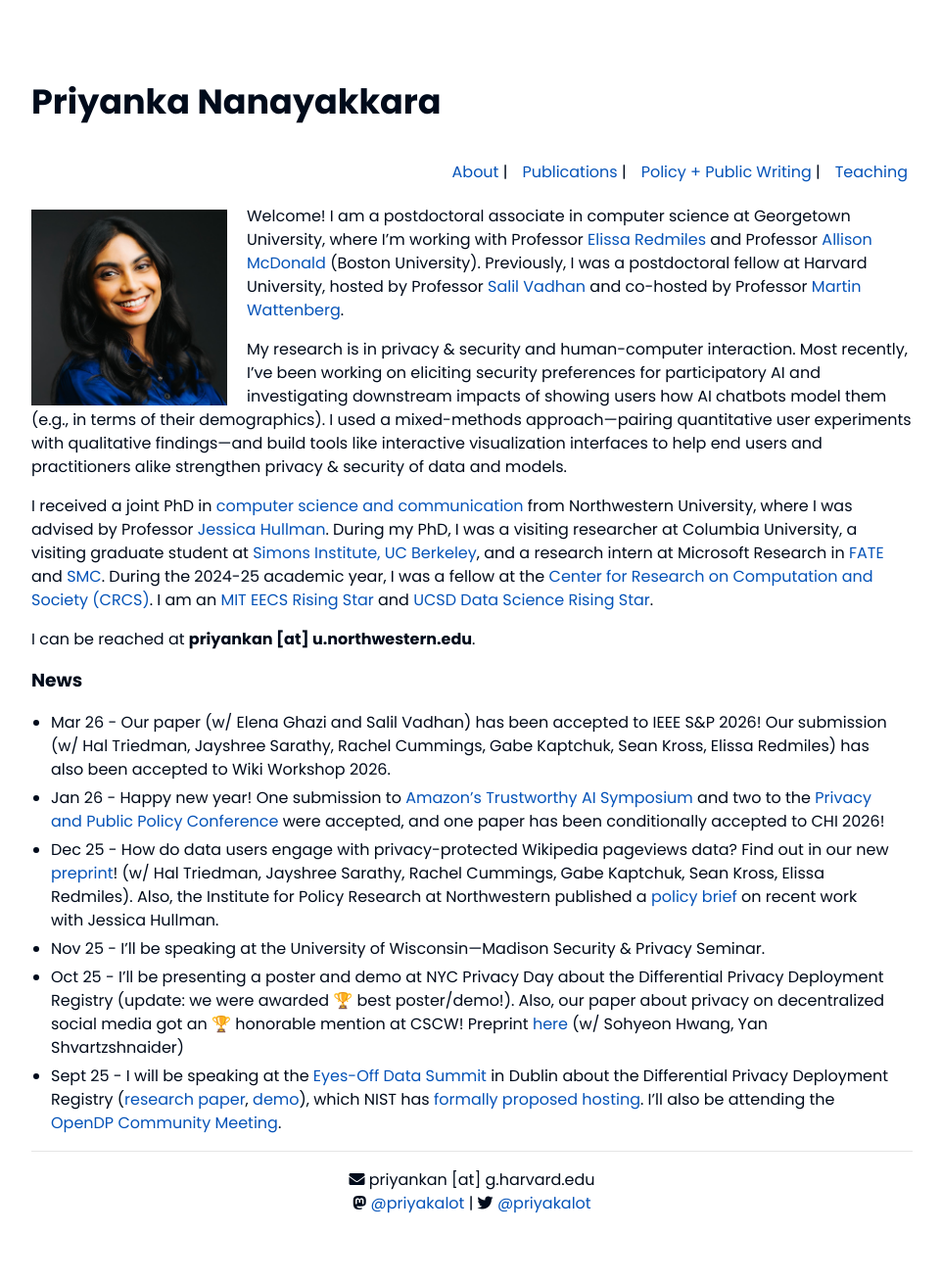
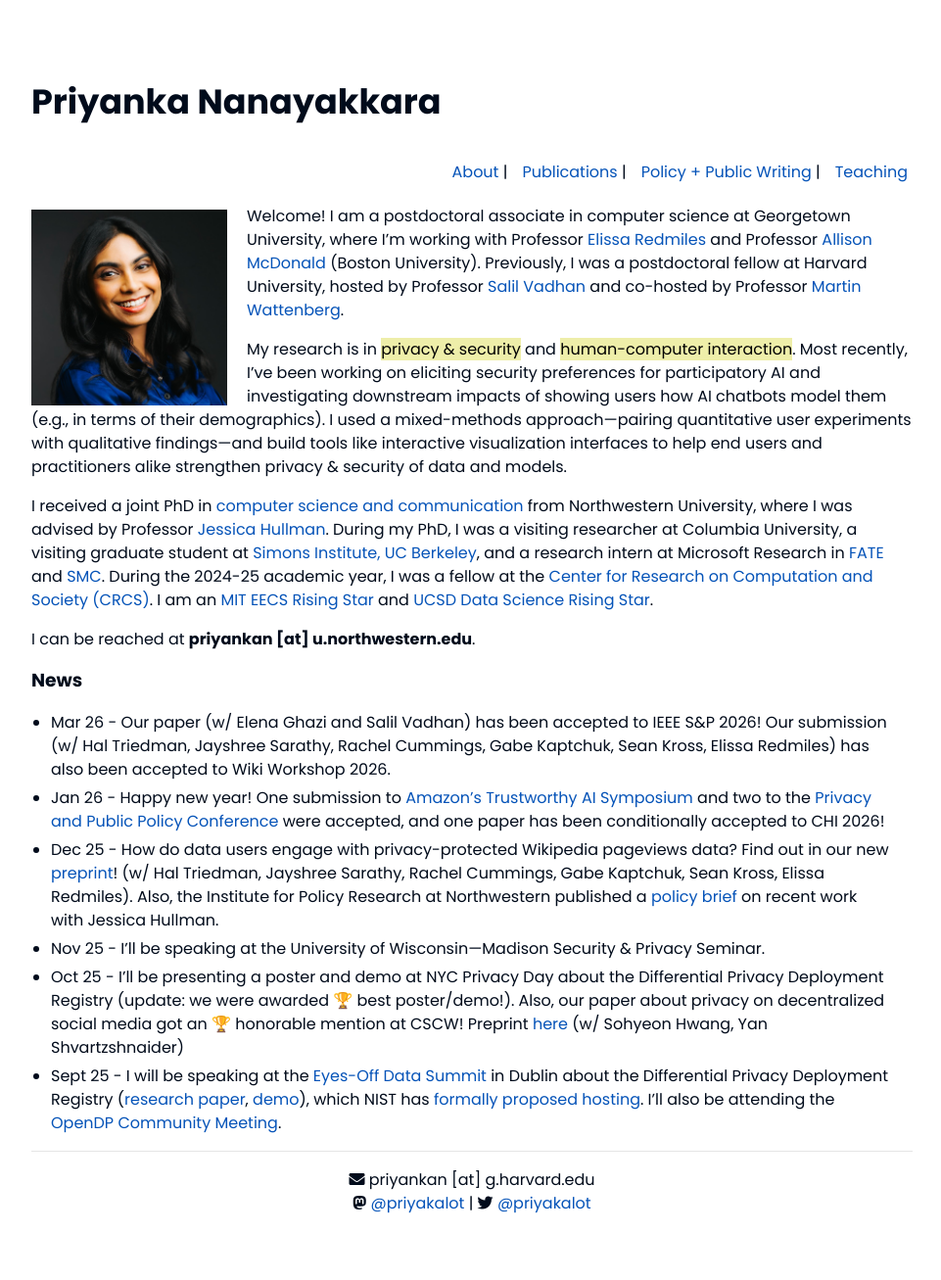
Before and after one commit to priyakalot/priyakalot.github.io, a Jekyll site: the page built from index.md, in a window 1280 px wide. Shown: the whole page at 98% size, without its empty margins (158-1119 px from the left). Built offline with Jekyll 4.4.1, drawn with Linux system fonts in a browser that asks for light colours; nearby versions of some CDN libraries.

```diff
--- a/index.md
+++ b/index.md
@@ -5,7 +5,7 @@ layout: default
 
 Welcome! I am a postdoctoral associate in computer science at Georgetown University, where I'm working with Professor <a href="https://elissaredmiles.com/" target="_blank">Elissa Redmiles</a> and Professor <a href="https://amcdon.com/" target="_blank">Allison McDonald</a> (Boston University). Previously, I was a postdoctoral fellow at Harvard University, hosted by Professor <a href="https://salil.seas.harvard.edu/" target="_blank">Salil Vadhan</a> and co-hosted by Professor <a href="https://www.bewitched.com/" target="_blank">Martin Wattenberg</a>.
 
-My research is in privacy & security and human-computer interaction. Most recently, I've been working on eliciting security preferences for participatory AI and investigating downstream impacts of showing users how AI chatbots model them (e.g., in terms of their demographics). I used a mixed-methods approach—pairing quantitative user experiments with qualitative findings—and build tools like interactive visualization interfaces to help end users and practitioners alike strengthen privacy & security of data and models.
+My research is in <mark>privacy & security</mark> and <mark>human-computer interaction</mark>. Most recently, I've been working on eliciting security preferences for participatory AI and investigating downstream impacts of showing users how AI chatbots model them (e.g., in terms of their demographics). I used a mixed-methods approach—pairing quantitative user experiments with qualitative findings—and build tools like interactive visualization interfaces to help end users and practitioners alike strengthen privacy & security of data and models.
 
 I received a joint PhD in <a href="https://tsb.northwestern.edu/" target="_blank">computer science and communication</a> from Northwestern University, where I was advised by Professor <a href="http://users.eecs.northwestern.edu/~jhullman/" target="_blank">Jessica Hullman</a>. During my PhD, I was a visiting researcher at Columbia University, a visiting graduate student at <a href="https://simons.berkeley.edu/programs/datadriven2022" target="_blank">Simons Institute, UC Berkeley</a>, and a research intern at Microsoft Research in <a href="https://www.microsoft.com/en-us/research/theme/fate/" target="_blank">FATE</a> and <a href="https://socialmediacollective.org/" target="_blank">SMC</a>. During the 2024-25 academic year, I was a fellow at the <a href="https://crcs.seas.harvard.edu/news/2025/05/crcs-closes-after-20-years" target="_blank">Center for Research on Computation and Society (CRCS)</a>. I am an <a href="https://risingstars-eecs.mit.edu/" target="_blank">MIT EECS Rising Star</a> and <a href="https://datascience.ucsd.edu/rising-stars-in-data-science/" target="_blank">UCSD Data Science Rising Star</a>.
 
```
